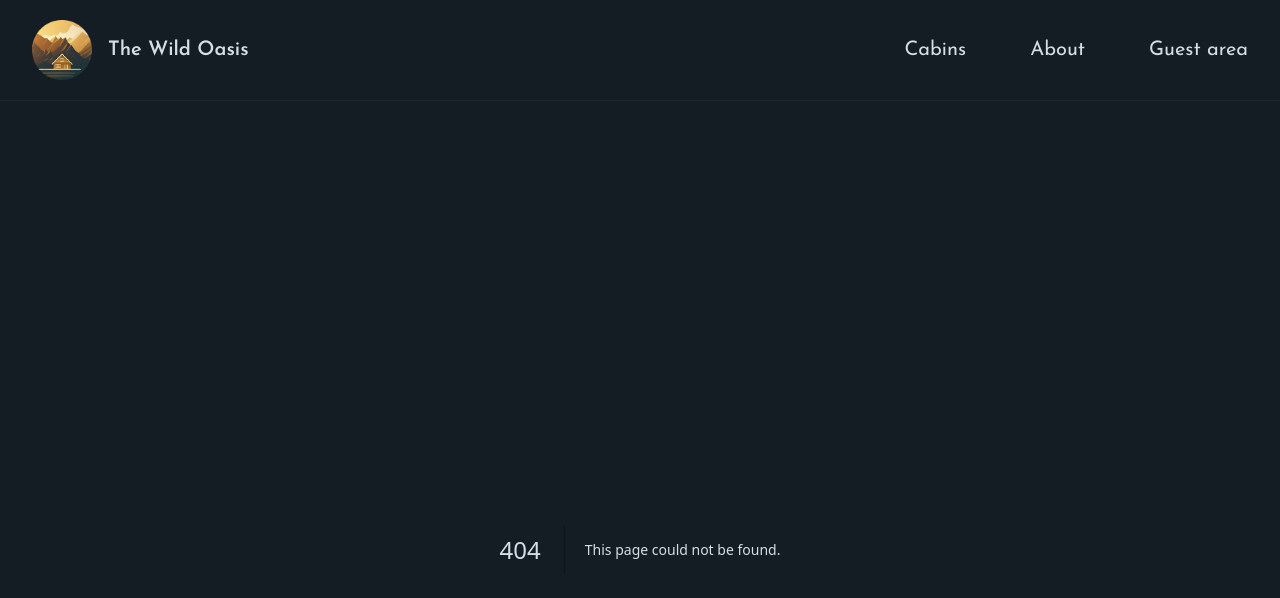
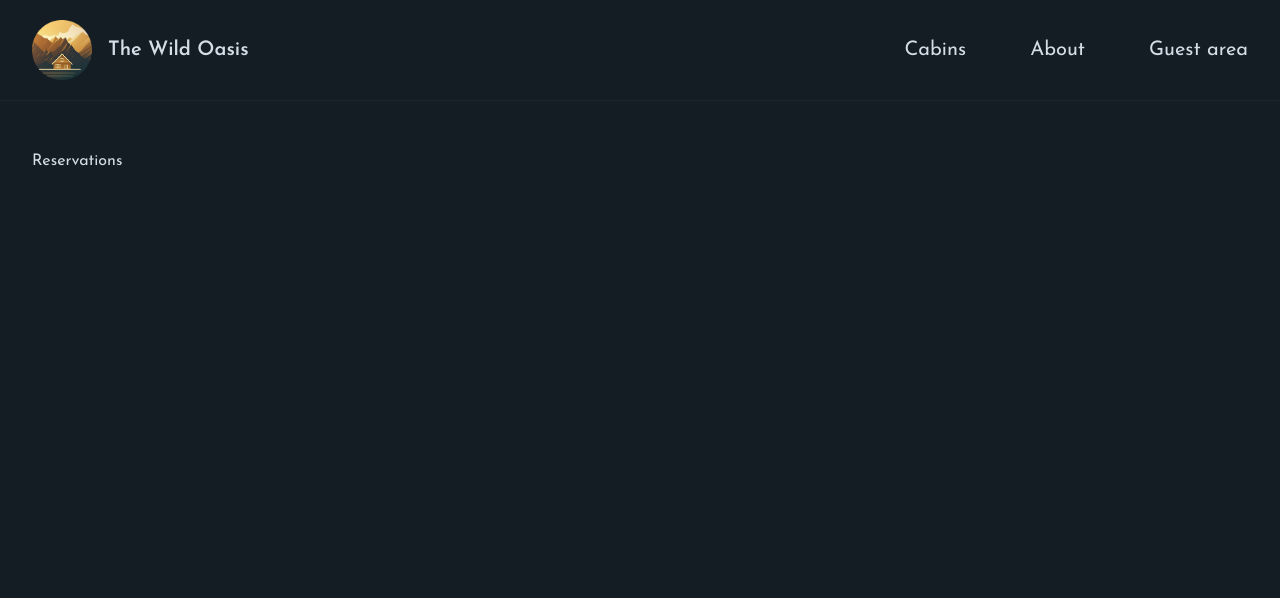
Before and after one commit to ExuLu/the-wild-oasis-website, a Next.js app: page /account/reservations in a window 1280 px wide. Before the commit this address had no page. Shown: the top 598 px of the page. Built offline with nearby package versions, Linux system fonts and the light colour scheme.

Commit message:
feat: create folders and pages for new routes

```diff
--- /dev/null
+++ b/app/account/profile/page.js
@@ -0,0 +1,5 @@
+const page = () => {
+  return <div>Profile</div>;
+};
+
+export default page;
--- /dev/null
+++ b/app/account/reservations/page.js
@@ -0,0 +1,5 @@
+const page = () => {
+  return <div>Reservations</div>;
+};
+
+export default page;
```
